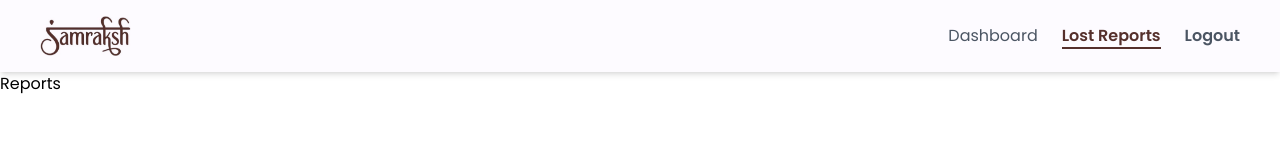
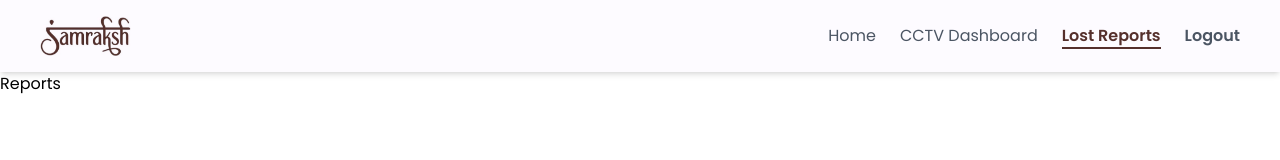
Before and after one commit to Pratoosh-18/Kumbh-crowd-control-frontend, a React (Create React App) app: page /lost-reports in a window 1280 px wide. Shown: the top 160 px of the page. Built offline with nearby package versions, Linux system fonts and the light colour scheme.

Commit message:
Added home route

```diff
--- a/src/App.js
+++ b/src/App.js
@@ -4,6 +4,7 @@ import Dashboard from './pages/Dashboard';
 import Login from './pages/Login';
 import Reports from './pages/Reports';
 import Navigation from './components/Navigation/Navigation';
+import Home from './pages/Home';
 
 const App = () => {
   const location = useLocation();
@@ -13,7 +14,8 @@ const App = () => {
       {location.pathname !== '/' && <Navigation />}
       <Routes>
         <Route path="/" element={<Login />} />
-        <Route path="/dashboard" element={<Dashboard />} />
+        <Route path="home" element={<Home />} />
+        <Route path="/CCTVdashboard" element={<Dashboard />} />
         <Route path="/lost-reports" element={<Reports />} />
       </Routes>
     </>
--- a/src/Constants/Routes.js
+++ b/src/Constants/Routes.js
@@ -1,7 +1,11 @@
 export const navigationRoutes = [
     {
-      path: '/dashboard',
-      label: 'Dashboard',
+      path: '/home',
+      label: 'Home',
+    },
+    {
+      path: '/CCTVdashboard',
+      label: 'CCTV Dashboard',
     },
     {
         path: '/lost-reports',
--- /dev/null
+++ b/src/pages/Home.js
@@ -0,0 +1,9 @@
+import React from 'react'
+
+const Home = () => {
+  return (
+    <div>Home</div>
+  )
+}
+
+export default Home
```
